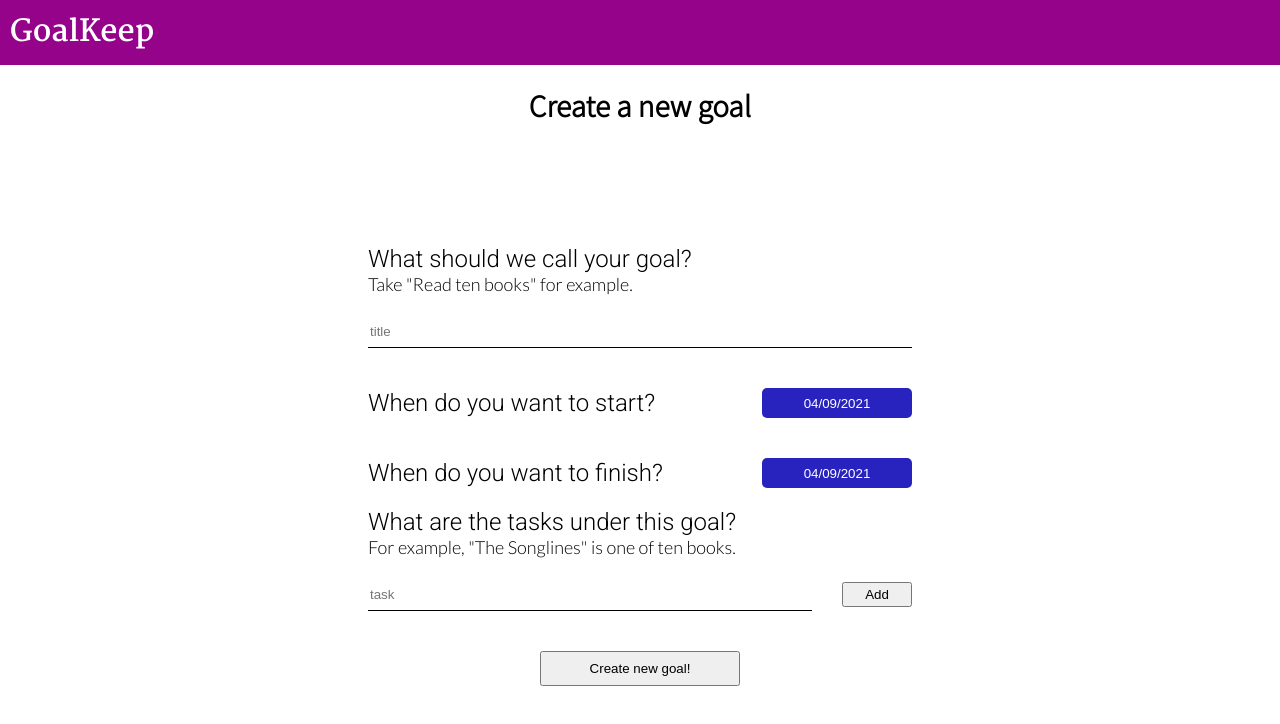
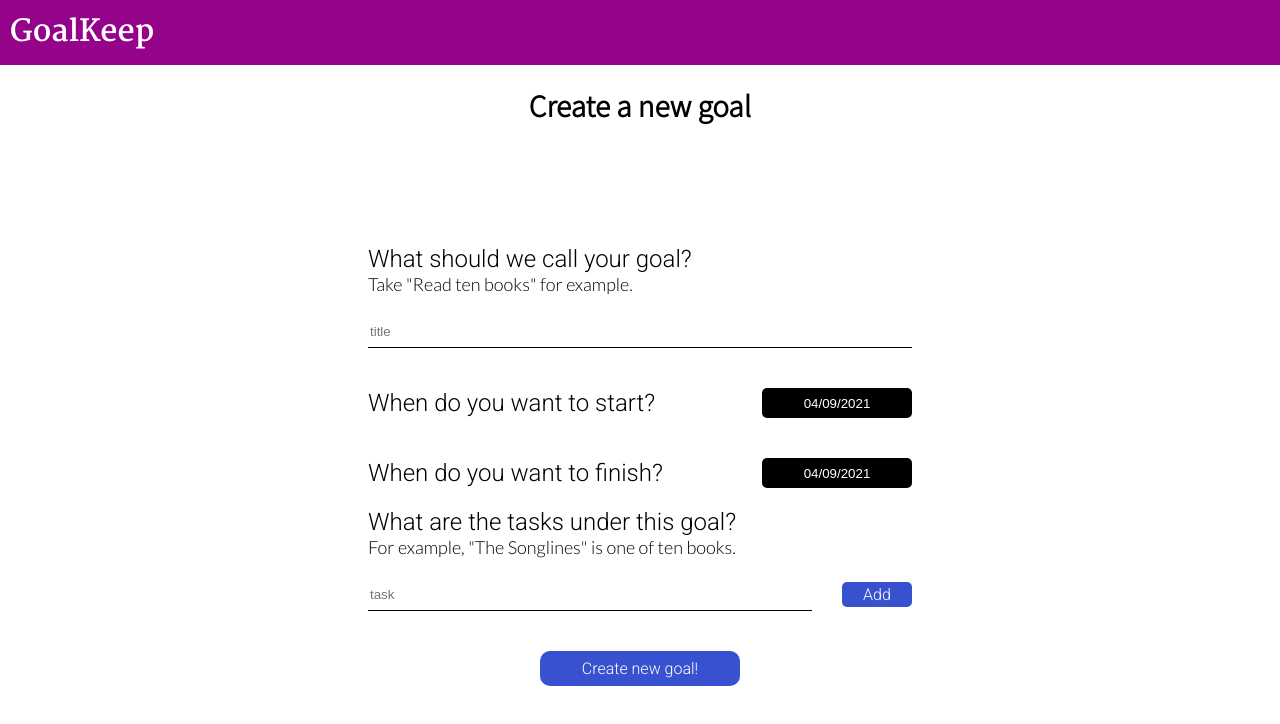
Before and after one commit to venkatexh/goalkeep-client, a React (Create React App) app: page /goal/new in a window 1280 px wide. Shown: the top 724 px of the page. Built offline with nearby package versions, Linux system fonts and the light colour scheme; sample sign-in values are in the browser's storage.

Commit message:
[UPDATE] Stylise

```diff
--- a/src/pages/sass/new.scss
+++ b/src/pages/sass/new.scss
@@ -65,7 +65,14 @@
       .add-task-btn {
         width: 70px;
         height: 25px;
-
+        background-color: #3851cf;
+        border: none;
+        outline: none;
+        border-radius: 5px;
+        font-family: 'Roboto', sans-serif;
+        font-size: 16px;
+        color: #ffffff;
+        cursor: pointer;
       }
     }
     .create-btn-container {
@@ -77,6 +84,14 @@
         width: 200px;
         height: 35px;
         margin: 20px 0;
+        background-color: #3851cf;
+        border: none;
+        outline: none;
+        border-radius: 10px;
+        font-family: 'Roboto', sans-serif;
+        font-size: 16px;
+        color: #ffffff;
+        cursor: pointer;
       }
     }
     }
@@ -88,7 +103,8 @@
   height: 30px;
   margin: 20px 0;
   border-radius: 5px;
-  background-color: #2822bf;
+  background-color: black;
   border: none;
   color: white;
+  cursor: pointer;
 }
```
